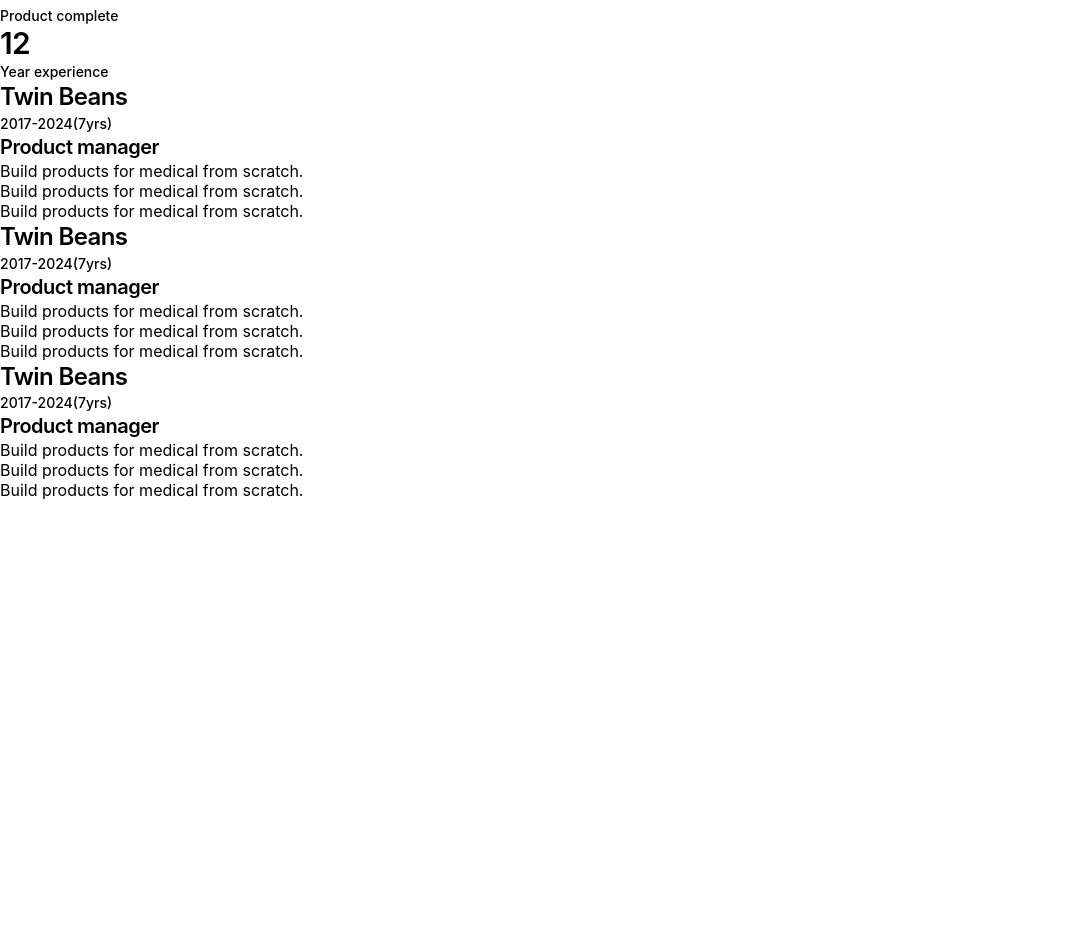
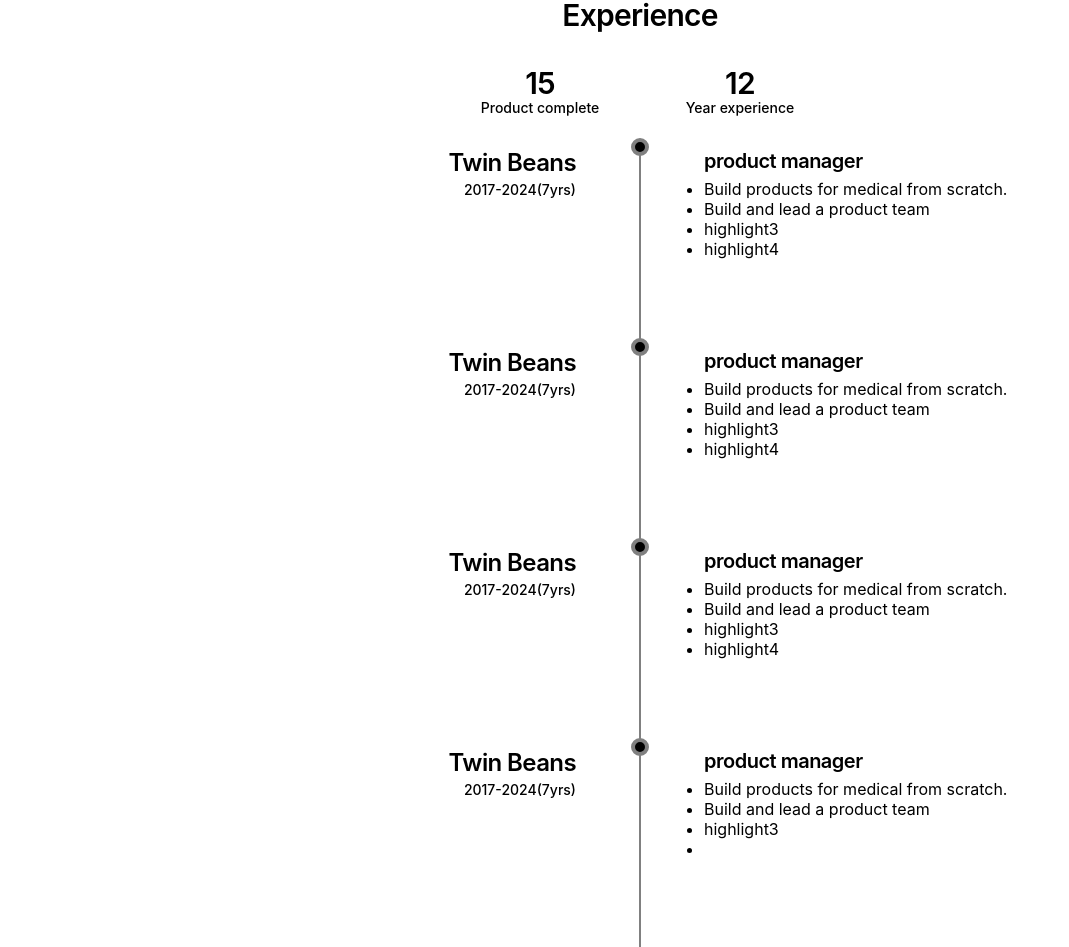
Before and after one commit to flywww/PersonalSite, a React (Vite) app: page / in a window 1280 px wide. Shown: the part 853-1800 px from the top of the page, without its empty margins (0-1069 px from the left). Before the commit the page ends 1353 px from the top, so only its background shows below. Built offline with nearby package versions, Linux system fonts and the light colour scheme.

Commit message:
timeline done

```diff
--- a/public/styles.css
+++ b/public/styles.css
@@ -9,11 +9,13 @@
   --padding-large: 32px;
   --padding-medium: 16px;
   --padding-small: 8px;
+  --padding-extreme-small: 4px;
 
   --margin-extra-large: 64px;
   --margin-large: 32px;
   --margin-medium: 16px;
   --margin-small: 8px;
+  --margin-extreme-small: 4px;
 
   --link-hover-color: gray;
   --link-color: black;
@@ -25,6 +27,7 @@
   --button-hover-color: #5f5f5f;
 }
 
+/* ====== global settings ====== */
 
 h1 {
   font-size: 36px;
@@ -106,7 +109,7 @@ body{
 }
 
 
-/* == Utilities */
+/* ====== Utilities ======*/
 /* Check all image with alt attribute */
 img { border: 10px solid red; }
 img[alt]:not([alt=""]) { border:none; }
@@ -139,7 +142,7 @@ img[alt]:not([alt=""]) { border:none; }
 }
 
 
-/* == Header */
+/* ====== Header ======*/
 /* Avatar */
 .intro{
   display: flex;
@@ -208,7 +211,7 @@ img[alt]:not([alt=""]) { border:none; }
   color: var(--link-hover-color);
 }
 
-/*==Skill list*/
+/*====== Skill list ==========*/
 /*skill item*/
 .skillItem{
   display: flex;
@@ -251,4 +254,110 @@ img[alt]:not([alt=""]) { border:none; }
   margin-right: 100px;
 }
 
-/* == Experiences */
+/* ====== Experiences ==========*/
+/* experiences block */
+.experiences{
+  display: flex;
+  flex-direction: column;
+  justify-content: center;
+  align-items: center;
+
+  margin-left: 100px;
+  margin-right: 100px;
+  padding-top: var(--margin-extra-large);
+}
+
+/* achievement block */
+.achievement{
+  display: flex;
+  flex-direction: row;
+  justify-content: center;
+  align-items: center;
+
+  padding-top: var(--margin-large);
+}
+.achievement > div,.achievement >  h2,.achievement > p{
+  width: 200px;
+  text-align: center;
+}
+
+
+/* timeline */
+.timeline{
+  display: flex;
+  flex-direction: column;
+  justify-content: center;
+  align-items: center;
+
+  width: 100%;
+  padding-top: var(--margin-large);
+}
+
+.timeline__item{
+  position: relative; /* Set as positioned parent element for ::after and ::before child element */
+
+  display: flex;
+  flex-direction: row;
+  width: 100%;
+  height: 200px;
+}
+
+.timeline__left {
+  width: 50%;
+
+  text-align: right;
+  padding-right: var(--padding-extra-large);
+}
+
+.timeline__right {
+  width: 50%;
+
+  text-align: left;
+  padding-left: var(--padding-extra-large);
+}
+
+
+/* Vertical line */
+.timeline__item::before {
+  content: "";
+  position: absolute;
+  top: 0;
+  bottom: 0;
+  left: 50%;
+  width: 2px;
+  background-color: gray;
+  transform: translateX(-50%);
+}
+
+/* Dot at the top */
+.timeline__item::after {
+  content: "";
+  position: absolute;
+  top: 0;
+  left: 50%;
+  width: 10px;
+  height: 10px;
+
+  background-color: black;
+  border-radius: 50%;
+  border: 4px solid gray;
+
+  transform: translate(-50%, -50%);
+}
+
+.timeline__company, .timeline__duration{
+  text-align: right;
+}
+
+.timeline__title, .timeline__highlights{
+  text-align: left;
+}
+
+.timeline__highlights{
+  list-style-type: disc;
+  padding-top: var(--padding-extreme-small);
+}
+
+.timeline__duration{
+  padding-top: var(--padding-extreme-small);
+}
--- a/src/components/Achievment.jsx
+++ b/src/components/Achievment.jsx
@@ -5,11 +5,11 @@ export default function Achievement(props){
         <div className="achievement">
                 <div>
                     <h2>15</h2>
-                    <small>Product complete</small>
+                    <small><p>Product complete</p></small>
                 </div>
                 <div>
                     <h2>12</h2>
-                    <small>Year experience</small>
+                    <small><p>Year experience</p></small>
                 </div>
             </div>
     )
--- a/src/components/Timline.jsx
+++ b/src/components/Timline.jsx
@@ -1,49 +1,99 @@
 import React from "react";
 
-
+const timelineData = [{
+    companyName: "Twin Beans",
+    duration: "2017-2024(7yrs)",
+    title: "product manager",
+    highlight1: "Build products for medical from scratch.",
+    highlight2: "Build and lead a product team",
+    highlight3: "highlight3",
+    highlight4: "highlight4"
+},{
+    companyName: "Twin Beans",
+    duration: "2017-2024(7yrs)",
+    title: "product manager",
+    highlight1: "Build products for medical from scratch.",
+    highlight2: "Build and lead a product team",
+    highlight3: "highlight3",
+    highlight4: "highlight4"
+},{
+    companyName: "Twin Beans",
+    duration: "2017-2024(7yrs)",
+    title: "product manager",
+    highlight1: "Build products for medical from scratch.",
+    highlight2: "Build and lead a product team",
+    highlight3: "highlight3",
+    highlight4: "highlight4"
+},{
+    companyName: "Twin Beans",
+    duration: "2017-2024(7yrs)",
+    title: "product manager",
+    highlight1: "Build products for medical from scratch.",
+    highlight2: "Build and lead a product team",
+    highlight3: "highlight3",
+    highlight4: "highlight4"
+}]
 
 export default function Timeline(props){
     return(
         <div className="timeline">
             <div className="timeline__item">
-                    <div>
-                        <h3>Twin Beans</h3>
-                        <small>2017-2024(7yrs)</small>
+                <div className="timeline__left">
+                    <h3 className="timeline__company">{timelineData[0].companyName}</h3>
+                    <small><p className="timeline__duration">{timelineData[0].duration}</p></small>
                 </div>
-                    <div>
-                        <h4>Product manager</h4>
-                        <ul>
-                            <li>Build products for medical from scratch.</li>
-                            <li>Build products for medical from scratch.</li>
-                            <li>Build products for medical from scratch.</li>
+                <div className="timeline__right">
+                    <h4 className="timeline__title">{timelineData[0].title}</h4>
+                    <ul className="timeline__highlights">
+                        <li>{timelineData[0].highlight1}</li>
+                        <li>{timelineData[0].highlight2}</li>
+                        <li>{timelineData[0].highlight3}</li>
+                        <li>{timelineData[0].highlight4}</li>
                     </ul>
                 </div>
             </div>
             <div className="timeline__item">
-                    <div>
-                        <h3>Twin Beans</h3>
-                        <small>2017-2024(7yrs)</small>
+                <div className="timeline__left">
+                    <h3 className="timeline__company">{timelineData[1].companyName}</h3>
+                    <small><p className="timeline__duration">{timelineData[1].duration}</p></small>
                 </div>
-                    <div>
-                        <h4>Product manager</h4>
-                        <ul>
-                            <li>Build products for medical from scratch.</li>
-                            <li>Build products for medical from scratch.</li>
-                            <li>Build products for medical from scratch.</li>
+                <div className="timeline__right">
+                    <h4 className="timeline__title">{timelineData[1].title}</h4>
+                    <ul className="timeline__highlights">
+                        <li>{timelineData[1].highlight1}</li>
+                        <li>{timelineData[1].highlight2}</li>
+                        <li>{timelineData[1].highlight3}</li>
+                        <li>{timelineData[1].highlight4}</li>
                     </ul>
                 </div>
             </div>
             <div className="timeline__item">
-                    <div>
-                        <h3>Twin Beans</h3>
-                        <small>2017-2024(7yrs)</small>
+                <div className="timeline__left">
+                    <h3 className="timeline__company">{timelineData[2].companyName}</h3>
+                    <small><p className="timeline__duration">{timelineData[2].duration}</p></small>
                 </div>
-                    <div>
-                        <h4>Product manager</h4>
-                        <ul>
-                            <li>Build products for medical from scratch.</li>
-                            <li>Build products for medical from scratch.</li>
-                            <li>Build products for medical from scratch.</li>
+                <div className="timeline__right">
+                    <h4 className="timeline__title">{timelineData[2].title}</h4>
+                    <ul className="timeline__highlights">
+                        <li>{timelineData[2].highlight1}</li>
+                        <li>{timelineData[2].highlight2}</li>
+                        <li>{timelineData[2].highlight3}</li>
+                        <li>{timelineData[2].highlight4}</li>
+                    </ul>
+                </div>
+            </div>
+            <div className="timeline__item">
+                <div className="timeline__left">
+                    <h3 className="timeline__company">{timelineData[3].companyName}</h3>
+                    <small><p className="timeline__duration">{timelineData[3].duration}</p></small>
+                </div>
+                <div className="timeline__right">
+                    <h4 className="timeline__title">{timelineData[3].title}</h4>
+                    <ul className="timeline__highlights">
+                        <li>{timelineData[3].highlight1}</li>
+                        <li>{timelineData[3].highlight2}</li>
+                        <li>{timelineData[3].highlight3}</li>
+                        <li>{[3].highlight4}</li>
                     </ul>
                 </div>
             </div>
```
Lines whose indentation alone changed are shown as unchanged.
